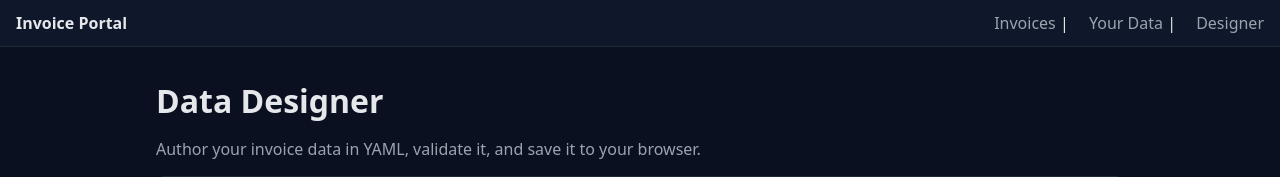
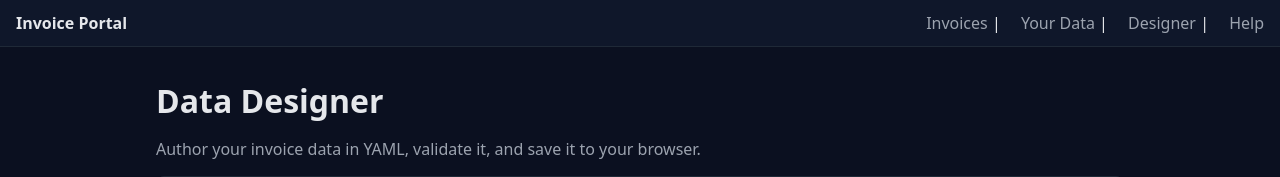
Before and after one commit to i4m-agh0ri/invoice_portal, a Flask app: page /designer in a window 1280 px wide. Shown: the top 177 px of the page. Run offline with Flask 3, Linux system fonts and the light colour scheme; some libraries are stand-ins or nearby versions.

Commit message:
Some changes applied

```diff
--- a/invoice_portal/app.py
+++ b/invoice_portal/app.py
@@ -38,7 +38,9 @@ def create_app() -> Flask:
     def shell():
         return render_template("client_shell.html")
 
-    # Help page removed per request
+    @app.get("/help")
+    def help_page():
+        return render_template("help.html")
 
     @app.get("/designer")
     def designer():
--- a/invoice_portal/templates/base.html
+++ b/invoice_portal/templates/base.html
@@ -18,6 +18,8 @@
       <a href="#" id="nav-data">Your Data</a>
       <span class="sep">|</span>
       <a href="/designer">Designer</a>
+      <span class="sep">|</span>
+      <a href="/help">Help</a>
     </nav>
   </header>
   <main class="container">
```
